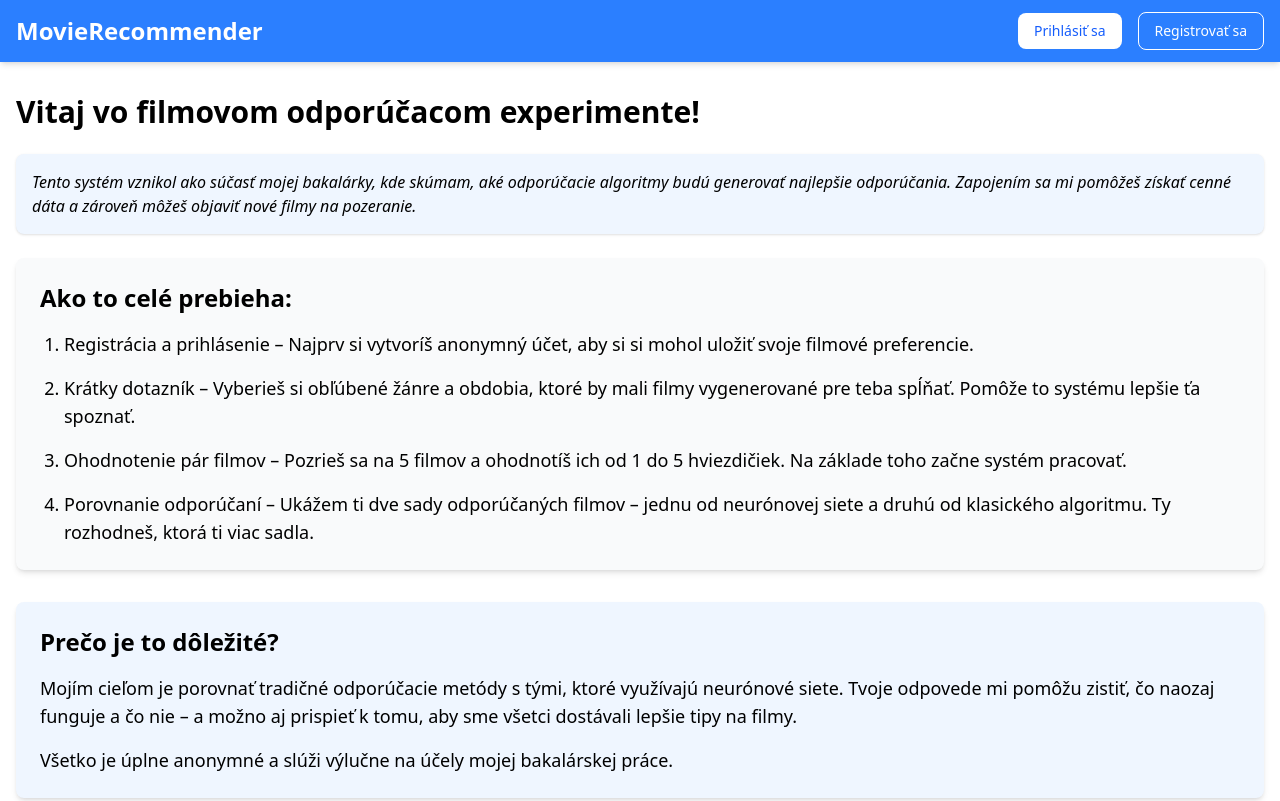
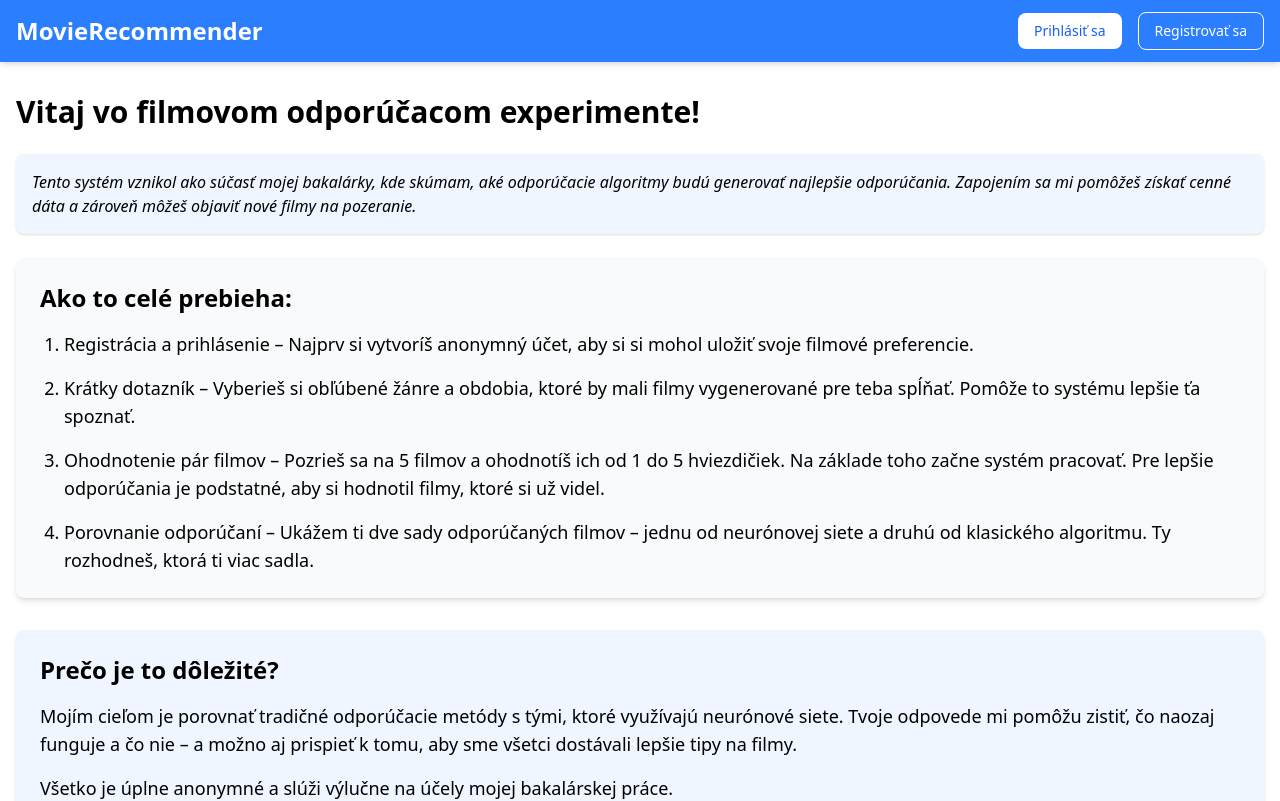
Before and after one commit to brandyi/Recommendation-system, a React (Vite) app in the folder frontend/: page /generate in a window 1280 px wide. Shown: the top 801 px of the page. Built offline with nearby package versions, Linux system fonts and the light colour scheme; no server answers.

Commit message:
text changes

```diff
--- a/frontend/src/components/Home.jsx
+++ b/frontend/src/components/Home.jsx
@@ -37,7 +37,7 @@ const Home = () => {
             <li className="text-lg">
               <span className="font-medium">Ohodnotenie pár filmov</span> –
               Pozrieš sa na 5 filmov a ohodnotíš ich od 1 do 5 hviezdičiek. Na
-              základe toho začne systém pracovať.
+              základe toho začne systém pracovať. Pre lepšie odporúčania je podstatné, aby si hodnotil filmy, ktoré si už videl.
             </li>
 
             <li className="text-lg">
```
